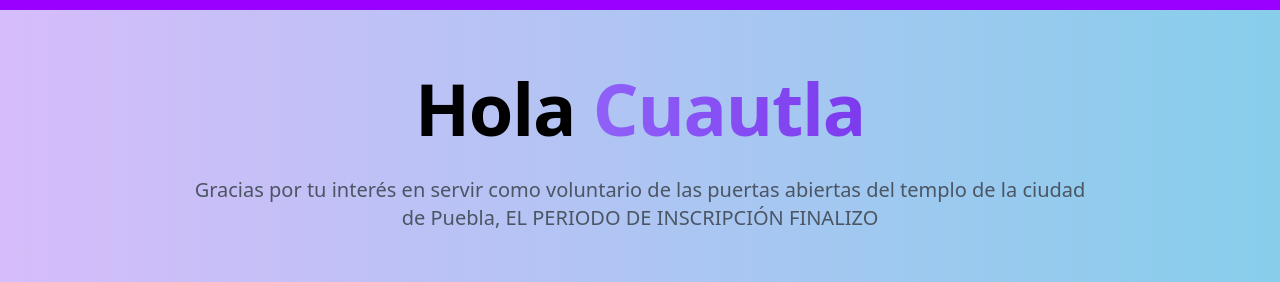
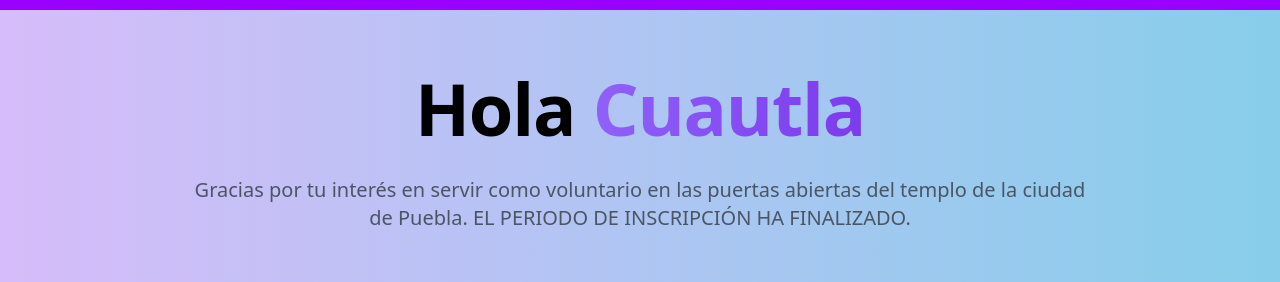
Before and after one commit to osvaldobauzan/Cuautla, a React (Vite) app: page / in a window 1280 px wide. Shown: the top 282 px of the page. Built offline with nearby package versions, Linux system fonts and the light colour scheme.

Commit message:
cerrando

```diff
--- a/src/pages/Estacionamiento.jsx
+++ b/src/pages/Estacionamiento.jsx
@@ -90,7 +90,7 @@ const Estacionamiento = () => {
             </ul>
           </div>
         </div>
-        <div className="sm:mt-10 md:mt-20 mb-4 space-x-0 md:space-x-2 md:mb-8">
+        {/* <div className="sm:mt-10 md:mt-20 mb-4 space-x-0 md:space-x-2 md:mb-8">
           <motion.a
             whileHover={{ scale: 1.2, rotate: 10 }}
             whileTap={{ scale: 0.8, rotate: -10 }}
@@ -113,7 +113,7 @@ const Estacionamiento = () => {
               ></path>
             </svg>
           </motion.a>
-        </div>
+        </div> */}
       </div>
     </section>
   );
--- a/src/pages/Facilidades.jsx
+++ b/src/pages/Facilidades.jsx
@@ -92,7 +92,7 @@ const Facilidades = () => {
             </ul>
           </div>
         </div>
-        <div className="sm:mt-10 md:mt-20 mb-4 space-x-0 md:space-x-2 md:mb-8">
+        {/* <div className="sm:mt-10 md:mt-20 mb-4 space-x-0 md:space-x-2 md:mb-8">
           <motion.a
             whileHover={{ scale: 1.2, rotate: 10 }}
             whileTap={{ scale: 0.8, rotate: -10 }}
@@ -115,7 +115,7 @@ const Facilidades = () => {
               ></path>
             </svg>
           </motion.a>
-        </div>
+        </div> */}
       </div>
     </section>
   );
--- a/src/pages/Home/Home.tsx
+++ b/src/pages/Home/Home.tsx
@@ -54,7 +54,7 @@ const Home = ({
           const wordClass =
             word === "Cuautla"
               ? // || word === "Puebla"
-                "w-full md:text-7xl text-6xl py-2 text-transparent bg-clip-text leading-12 bg-gradient-to-r from-purple-500 to-violet-600 lg:inline"
+              "w-full md:text-7xl text-6xl py-2 text-transparent bg-clip-text leading-12 bg-gradient-to-r from-purple-500 to-violet-600 lg:inline"
               : "text-black";
           return (
             <motion.span
@@ -82,8 +82,7 @@ const Home = ({
             </div>
           </div>
           <p className="px-0 mb-8 text-lg text-gray-600 md:text-xl lg:px-24">
-            Gracias por tu interés en servir como voluntario de las puertas
-            abiertas del templo de la ciudad de Puebla, EL PERIODO DE INSCRIPCIÓN FINALIZO
+            Gracias por tu interés en servir como voluntario en las puertas abiertas del templo de la ciudad de Puebla. EL PERIODO DE INSCRIPCIÓN HA FINALIZADO.
           </p>
           {/* <div className="mb-4 space-x-0 md:space-x-2 md:mb-8">
             <motion.a
--- a/src/pages/Recorridos.jsx
+++ b/src/pages/Recorridos.jsx
@@ -96,7 +96,7 @@ const Recorridos = () => {
             </ul>
           </div>
         </div>
-        <div className="sm:mt-10 md:mt-20 mb-4 space-x-0 md:space-x-2 md:mb-8">
+        {/* <div className="sm:mt-10 md:mt-20 mb-4 space-x-0 md:space-x-2 md:mb-8">
           <motion.a
             whileHover={{ scale: 1.2, rotate: 10 }}
             whileTap={{ scale: 0.8, rotate: -10 }}
@@ -119,7 +119,7 @@ const Recorridos = () => {
               ></path>
             </svg>
           </motion.a>
-        </div>
+        </div> */}
       </div>
     </section>
   );
--- a/src/pages/Seguridad.jsx
+++ b/src/pages/Seguridad.jsx
@@ -124,7 +124,7 @@ const Seguridad = () => {
             </ul>
           </div>
         </div>
-        <div className="sm:mt-10 md:mt-20 mb-4 space-x-0 md:space-x-2 md:mb-8">
+        {/* <div className="sm:mt-10 md:mt-20 mb-4 space-x-0 md:space-x-2 md:mb-8">
           <motion.a
             whileHover={{ scale: 1.2, rotate: 10 }}
             whileTap={{ scale: 0.8, rotate: -10 }}
@@ -147,7 +147,7 @@ const Seguridad = () => {
               ></path>
             </svg>
           </motion.a>
-        </div>
+        </div> */}
       </div>
     </section>
   );
--- a/src/pages/Traduccion.jsx
+++ b/src/pages/Traduccion.jsx
@@ -98,7 +98,7 @@ const Traduccion = () => {
             </ul>
           </div>
         </div>
-        <div className="sm:mt-10 md:mt-20 mb-4 space-x-0 md:space-x-2 md:mb-8">
+        {/* <div className="sm:mt-10 md:mt-20 mb-4 space-x-0 md:space-x-2 md:mb-8">
           <motion.a
             whileHover={{ scale: 1.2, rotate: 10 }}
             whileTap={{ scale: 0.8, rotate: -10 }}
@@ -121,7 +121,7 @@ const Traduccion = () => {
               ></path>
             </svg>
           </motion.a>
-        </div>
+        </div> */}
       </div>
     </section>
   );
```
Also changed, not shown: src/pages/Tecnologia.jsx (+8 -8 lines).
